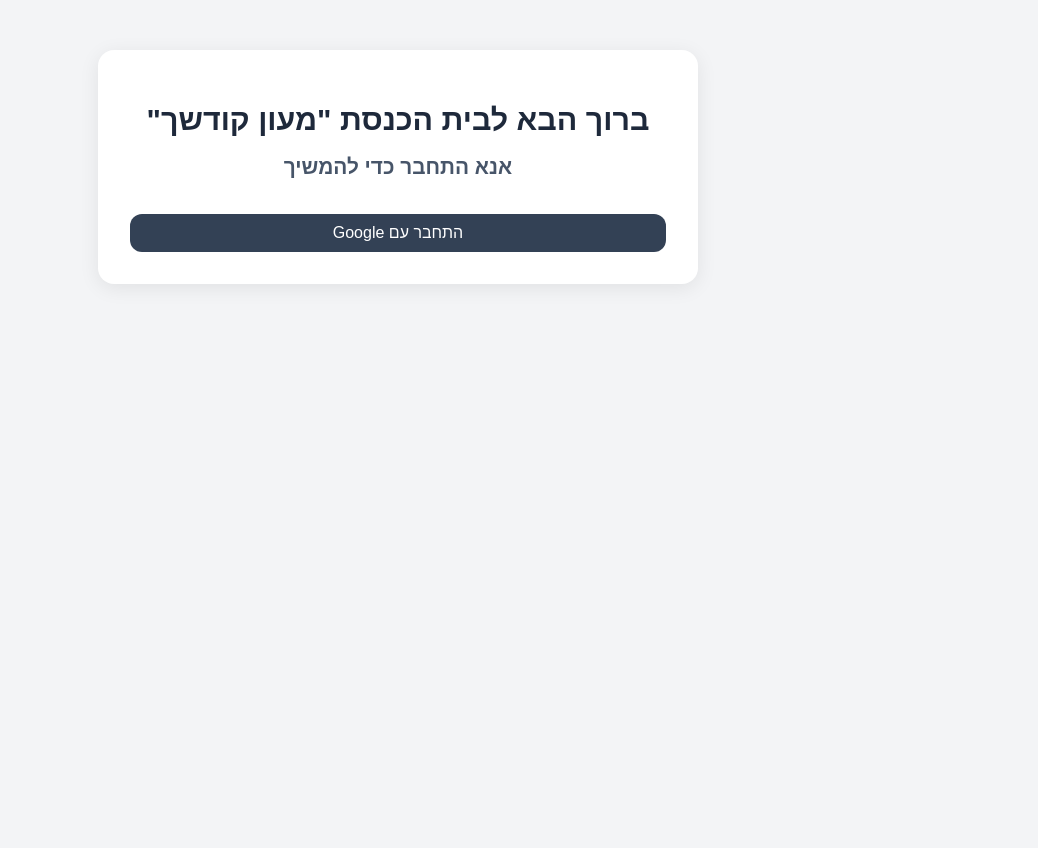
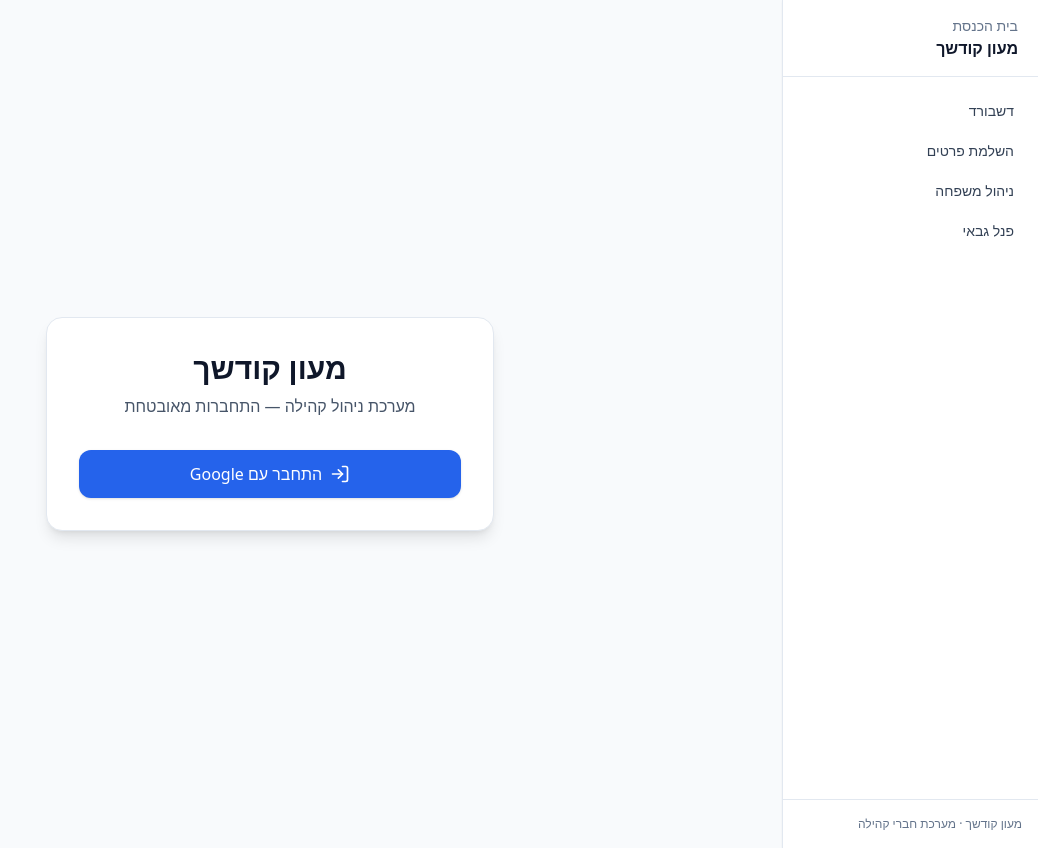
Before and after one commit to elad072/shul-app, a Next.js app: page /sign-in in a window 1280 px wide. Shown: the whole page, without its empty margins (242-1280 px from the left). Before the commit the page ends 800 px from the top, so only its background shows below. Built offline with nearby package versions, Linux system fonts and the light colour scheme; no server answers.

Commit message:
שינוי עיצוב

```diff
--- a/src/app/dashboard/page.tsx
+++ b/src/app/dashboard/page.tsx
@@ -1,75 +1,87 @@
 import { redirect } from "next/navigation";
-import { createServerClient } from "@supabase/ssr";
-import { cookies } from "next/headers";
+import { createSupabaseServer } from "@/lib/supabase/server";
 
-export default async function Dashboard() {
-  const cookieStore = await cookies();
+export const dynamic = "force-dynamic";
 
-  const supabase = createServerClient(
-    process.env.NEXT_PUBLIC_SUPABASE_URL!,
-    process.env.NEXT_PUBLIC_SUPABASE_ANON_KEY!,
-    {
-      cookies: {
-        getAll() { return cookieStore.getAll(); },
-        setAll(cookiesToSet) { try { cookiesToSet.forEach(({ name, value, options }) => cookieStore.set(name, value, options)); } catch {} },
-      },
-    }
-  );
+export default async function DashboardPage() {
+  const supabase = createSupabaseServer();
+  const { data: { session } } = await supabase.auth.getSession();
 
-  const { data: { user } } = await supabase.auth.getUser();
-  if (!user) return redirect("/sign-in");
+  if (!session) {
+    redirect("/sign-in");
+  }
+
+  const userId = session.user.id;
 
   const { data: profile } = await supabase
     .from("profiles")
     .select("*")
-    .eq("id", user.id)
-    .single();
+    .eq("id", userId)
+    .maybeSingle();
+
+  // בהמשך נוסיף גם members לפי created_by / member_id
+  const status = profile?.status ?? "pending_approval";
+
+  const statusView = getStatusView(status);
 
   return (
-    <div style={{ padding: "2rem", fontFamily: "sans-serif", direction: "rtl", maxWidth: "800px", margin: "0 auto" }}>
-      <h1>שלום, {profile?.first_name || user.email}! 👋</h1>
+    <div className="space-y-6">
+      <div className="page-card">
+        <div className="flex flex-col md:flex-row md:items-center md:justify-between gap-4 mb-4">
+          <div>
+            <h1 className="page-title mb-1">דשבורד חבר קהילה</h1>
+            <p className="page-subtitle mb-0">
+              זהו כרטיס החברות שלך בבית הכנסת "מעון קודשך".
+            </p>
+          </div>
+          <div className="flex flex-col items-start md:items-end gap-2">
+            <span className="text-xs text-slate-500">סטטוס החברות</span>
+            {statusView}
+          </div>
+        </div>
 
-      {/* אזור לגבאים בלבד */}
-      {profile?.is_gabbai && (
-        <div style={{
-          background: "#e6f7ff",
-          border: "1px solid #91d5ff",
-          padding: "15px",
-          borderRadius: "8px",
-          marginBottom: "20px"
-        }}>
-          <h3>🛠️ אזור גבאי</h3>
-          <p>יש לך הרשאות ניהול.</p>
-          <a href="/gabbai/approvals" style={{
-            display: "inline-block",
-            background: "#1890ff",
-            color: "white",
-            padding: "10px 20px",
-            textDecoration: "none",
-            borderRadius: "5px",
-            fontWeight: "bold"
-          }}>
-            ניהול אישורי משתמשים
-          </a>
+        <div className="grid grid-cols-1 md:grid-cols-2 gap-4 text-sm">
+          <CardField label="שם מלא" value={`${profile?.first_name || ""} ${profile?.last_name || ""}`.trim() || "טרם עודכן"} />
+          <CardField label="אימייל" value={profile?.email || session.user.email || "טרם עודכן"} />
+          <CardField label="טלפון" value={profile?.phone || "טרם עודכן"} />
+          <CardField label="תפקיד" value={profile?.role || "member"} />
+          <CardField label="סוג חבר" value={profile?.member_type || "israel"} />
+          <CardField
+            label="גבאי"
+            value={profile?.is_gabbai ? "כן, מוגדר כגבאי" : "לא"}
+          />
         </div>
-      )}
-
-      <div style={{ background: "#f0f0f0", padding: "1rem", borderRadius: "8px", marginTop: "1rem" }}>
-        <p><strong>סטטוס חשבון:</strong> {profile?.status === 'approved' ? 'פעיל ✅' : profile?.status}</p>
-        <p><strong>סוג חברות:</strong> {profile?.member_type}</p>
       </div>
 
-      <form action={async () => {
-        "use server";
-        const cookieStore = await cookies();
-        const supabase = createServerClient(process.env.NEXT_PUBLIC_SUPABASE_URL!, process.env.NEXT_PUBLIC_SUPABASE_ANON_KEY!, { cookies: { getAll() { return cookieStore.getAll() } } });
-        await supabase.auth.signOut();
-        redirect("/sign-in");
-      }}>
-        <button type="submit" style={{ marginTop: "20px", padding: "10px 20px", background: "red", color: "white", border: "none", cursor: "pointer", borderRadius: "5px" }}>
-          התנתק
-        </button>
-      </form>
+      {/* מקום עתידי לכרטיסי משפחה / בקשות / הודעות */}
+      <div className="page-card">
+        <h2 className="text-lg font-semibold mb-2">משימות ובקשות</h2>
+        <p className="text-sm text-slate-600">
+          בשלב זה אין ממשק מלא למשפחה והודעות. זה יהיה השלב הבא:
+          הוספת בני משפחה, שליחת בקשות לגבאים, ניהול עליות, ועוד.
+        </p>
+      </div>
     </div>
   );
 }
+
+function CardField({ label, value }: { label: string; value: string }) {
+  return (
+    <div className="border border-slate-100 rounded-lg px-3 py-2 bg-slate-50/60">
+      <div className="text-xs text-slate-500 mb-1">{label}</div>
+      <div className="text-sm text-slate-900">{value || "—"}</div>
+    </div>
+  );
+}
+
+function getStatusView(status: string) {
+  switch (status) {
+    case "approved":
+      return <span className="badge-green">מאושר</span>;
+    case "rejected":
+      return <span className="badge-red">נדחה</span>;
+    case "pending_approval":
+    default:
+      return <span className="badge-yellow">ממתין לאישור</span>;
+  }
+}
--- a/src/app/globals.css
+++ b/src/app/globals.css
@@ -1,77 +1,82 @@
-/* Reset */
-html, body {
-  margin: 0;
-  padding: 0;
-  direction: rtl;
-  font-family: "Assistant", sans-serif;
-  background: #f3f4f6;
-  color: #333;
+@tailwind base;
+@tailwind components;
+@tailwind utilities;
+
+:root {
+  color-scheme: light;
 }
 
-/* Layout container */
-main {
-  max-width: 600px;
-  margin: auto;
-  padding: 20px;
+body {
+  @apply bg-slate-50 text-slate-900 antialiased;
+  direction: rtl;
+  font-family: system-ui, -apple-system, BlinkMacSystemFont, "Segoe UI", sans-serif;
 }
 
-/* Card styling */
-.card {
-  background: white;
-  padding: 25px;
-  border-radius: 16px;
-  box-shadow: 0 4px 20px rgba(0,0,0,0.08);
-  margin-top: 30px;
+/* קונטיינר כלל־מערכתי */
+.app-shell {
+  @apply min-h-screen flex bg-slate-50;
 }
 
-/* Titles */
-h1 {
-  font-size: 1.9rem;
-  text-align: center;
-  color: #1e293b;
-  margin-bottom: 10px;
+/* כרטיס בסיסי לכל הדפים */
+.page-card {
+  @apply bg-white rounded-xl shadow-sm border border-slate-200 p-6 md:p-8;
 }
 
-h2 {
-  font-size: 1.3rem;
-  text-align: center;
-  color: #475569;
-  margin-bottom: 20px;
+/* כותרת דף */
+.page-title {
+  @apply text-2xl md:text-3xl font-semibold mb-2;
 }
 
-/* Text */
-p {
-  font-size: 1.1rem;
-  margin-bottom: 10px;
+/* תיאור דף */
+.page-subtitle {
+  @apply text-sm md:text-base text-slate-500 mb-6;
 }
 
-/* Buttons */
-button {
-  width: 100%;
-  padding: 14px;
-  margin-top: 15px;
-  border: none;
-  border-radius: 12px;
-  background: #334155;
-  color: white;
-  font-size: 1.1rem;
-  cursor: pointer;
-  transition: 0.2s;
+/* טופס אנכי */
+.form-vertical {
+  @apply flex flex-col gap-4;
 }
 
-button:hover {
-  background: #1e293b;
+/* שדה טופס */
+.input {
+  @apply w-full rounded-lg border border-slate-300 bg-white px-3 py-2 text-sm md:text-base
+    outline-none focus:ring-2 focus:ring-blue-500 focus:border-blue-500;
 }
 
-/* Mobile Optimization */
-@media (max-width: 480px) {
-  h1 {
-    font-size: 1.6rem;
-  }
-  h2 {
-    font-size: 1.2rem;
-  }
-  .card {
-    padding: 18px;
-  }
+/* שדה שני בטור אחד */
+.input-row {
+  @apply grid grid-cols-1 md:grid-cols-2 gap-3;
 }
+
+/* כפתור ראשי */
+.btn-primary {
+  @apply inline-flex items-center justify-center rounded-lg bg-blue-600 px-4 py-2.5
+    text-sm md:text-base font-medium text-white shadow-sm
+    hover:bg-blue-700 focus-visible:outline-none focus-visible:ring-2
+    focus-visible:ring-blue-500 focus-visible:ring-offset-2 focus-visible:ring-offset-slate-50
+    disabled:opacity-50 disabled:cursor-not-allowed;
+}
+
+/* כפתור קווי */
+.btn-outline {
+  @apply inline-flex items-center justify-center rounded-lg border border-slate-300
+    bg-white px-4 py-2.5 text-sm md:text-base font-medium text-slate-700
+    hover:bg-slate-50;
+}
+
+/* תג סטטוס */
+.badge {
+  @apply inline-flex items-center rounded-full px-3 py-1 text-xs font-medium;
+}
+
+.badge-green {
+  @apply badge bg-emerald-50 text-emerald-700 border border-emerald-100;
+}
+
+.badge-yellow {
+  @apply badge bg-amber-50 text-amber-700 border border-amber-100;
+}
+
+.badge-red {
+  @apply badge bg-rose-50 text-rose-700 border border-rose-100;
+}
--- a/src/app/layout.tsx
+++ b/src/app/layout.tsx
@@ -1,23 +1,68 @@
-import './globals.css';
-import type { Metadata } from 'next';
+import "./globals.css";
+import Link from "next/link";
+import type { ReactNode } from "react";
 
-export const metadata: Metadata = {
-  title: "מעון קודשך",
-  description: "אפליקציית בית הכנסת"
+export const metadata = {
+  title: "מעון קודשך – מערכת חברי קהילה",
+  description: "מערכת ניהול חברי קהילה לבית הכנסת מעון קודשך",
 };
 
-export default function RootLayout({
-  children,
-}: {
-  children: React.ReactNode;
-}) {
+export default function RootLayout({ children }: { children: ReactNode }) {
   return (
-    <html lang="he">
+    <html lang="he" dir="rtl">
       <body>
-        <main>
-          {children}
-        </main>
+        <div className="app-shell">
+          {/* Sidebar – דסקטופ */}
+          <aside className="hidden md:flex w-64 flex-col border-l border-slate-200 bg-white shadow-sm">
+            <div className="flex items-center justify-between px-5 py-4 border-b border-slate-200">
+              <div>
+                <div className="text-sm text-slate-500">בית הכנסת</div>
+                <div className="font-semibold text-slate-900">מעון קודשך</div>
+              </div>
+            </div>
+
+            <nav className="flex-1 px-3 py-4 space-y-1 text-sm">
+              <NavItem href="/dashboard" label="דשבורד" />
+              <NavItem href="/onboarding" label="השלמת פרטים" />
+              <NavItem href="/member/edit" label="ניהול משפחה" />
+              <NavItem href="/gabbai/approvals" label="פנל גבאי" />
+            </nav>
+
+            <div className="px-4 py-4 border-t border-slate-200 text-xs text-slate-500">
+              מעון קודשך · מערכת חברי קהילה
+            </div>
+          </aside>
+
+          {/* חלק מרכזי */}
+          <div className="flex flex-1 flex-col min-h-screen">
+            {/* Header – מובייל */}
+            <header className="md:hidden flex items-center justify-between px-4 py-3 border-b border-slate-200 bg-white shadow-sm">
+              <div className="flex flex-col">
+                <span className="text-xs text-slate-500">בית הכנסת</span>
+                <span className="text-base font-semibold text-slate-900">
+                  מעון קודשך
+                </span>
+              </div>
+              <span className="text-xs text-slate-400">מערכת חברי קהילה</span>
+            </header>
+
+            <main className="flex-1 px-3 py-4 md:px-6 md:py-6">
+              <div className="mx-auto max-w-5xl">{children}</div>
+            </main>
+          </div>
+        </div>
       </body>
     </html>
   );
 }
+
+function NavItem({ href, label }: { href: string; label: string }) {
+  return (
+    <Link
+      href={href}
+      className="flex items-center justify-between rounded-lg px-3 py-2 text-slate-700 hover:bg-slate-100 hover:text-slate-900"
+    >
+      <span>{label}</span>
+    </Link>
+  );
+}
--- a/src/app/onboarding/page.tsx
+++ b/src/app/onboarding/page.tsx
@@ -12,7 +12,7 @@ export default async function OnboardingPage() {
     {
       cookies: {
         getAll() { return cookieStore.getAll(); },
-        setAll() {} // לא נדרש כאן כי זה דף GET
+        setAll() {} // GET page — אין צורך לשכתב עוגיות
       },
     }
   );
@@ -20,7 +20,6 @@ export default async function OnboardingPage() {
   const { data: { session } } = await supabase.auth.getSession();
   if (!session) redirect("/sign-in");
 
-  // שליפת פרופיל קיים (אם יש)
   const { data: profile } = await supabase
     .from("profiles")
     .select("*")
@@ -28,9 +27,19 @@ export default async function OnboardingPage() {
     .single();
 
   return (
-    <div className="card" style={{ direction: "rtl", textAlign: "center", padding: "2rem" }}>
-      <h1>השלמת פרטים</h1>
-      <Form profile={profile} />
+    <div className="flex justify-center px-4 py-10">
+      <div className="w-full max-w-xl bg-white rounded-xl shadow-md border border-slate-200 p-8">
+
+        <h1 className="text-2xl font-bold text-slate-900 mb-4 text-center">
+          השלמת פרטים
+        </h1>
+
+        <p className="text-sm text-slate-600 mb-6 text-center">
+          אנא השלם את פרטיך לצורך רישום לבית הכנסת.
+        </p>
+
+        <Form profile={profile} />
+      </div>
     </div>
   );
 }
--- a/src/app/sign-in/page.tsx
+++ b/src/app/sign-in/page.tsx
@@ -1,37 +1,44 @@
 'use client';
 
 import { supabase } from "@/lib/supabaseClient";
+import { LogIn } from "lucide-react";
 
 export default function SignInPage() {
   const login = async () => {
-    // בניית הכתובת ללא פורטים
     const redirectTo = `${window.location.origin}/auth/callback`;
-
     await supabase.auth.signInWithOAuth({
       provider: "google",
       options: {
-        redirectTo: redirectTo,
+        redirectTo,
         queryParams: {
           access_type: "offline",
-
-          // 🔥 כדי לבטל את הבחירה כל פעם - שים // בתחילת השורה למטה
-          // 🔥 כדי להחזיר את הבחירה - מחק את ה-//
-          prompt: "consent",
+          // prompt: "consent",
         },
       },
     });
   };
 
   return (
-    <div className="card" style={{ padding: '2rem', textAlign: 'center' }}>
-      <h1>ברוך הבא לבית הכנסת "מעון קודשך"</h1>
-      <h2>אנא התחבר כדי להמשיך</h2>
-      <button
-        onClick={login}
-        style={{ padding: '10px 20px', fontSize: '16px', cursor: 'pointer' }}
-      >
-        התחבר עם Google
-      </button>
+    <div className="min-h-screen bg-slate-50 flex items-center justify-center px-4">
+      <div className="bg-white w-full max-w-md rounded-2xl shadow-lg p-8 border border-slate-200">
+
+        <h1 className="text-3xl font-bold text-slate-900 text-center mb-2">
+          מעון קודשך
+        </h1>
+
+        <p className="text-slate-600 text-center mb-8">
+          מערכת ניהול קהילה — התחברות מאובטחת
+        </p>
+
+        <button
+          onClick={login}
+          className="w-full flex items-center justify-center gap-2 bg-blue-600 hover:bg-blue-700 text-white font-medium py-3 rounded-xl shadow transition"
+        >
+          <LogIn size={20} />
+          התחבר עם Google
+        </button>
+
+      </div>
     </div>
   );
 }
```
Also changed, not shown: src/app/onboarding/Form.tsx (+8 -17 lines).
